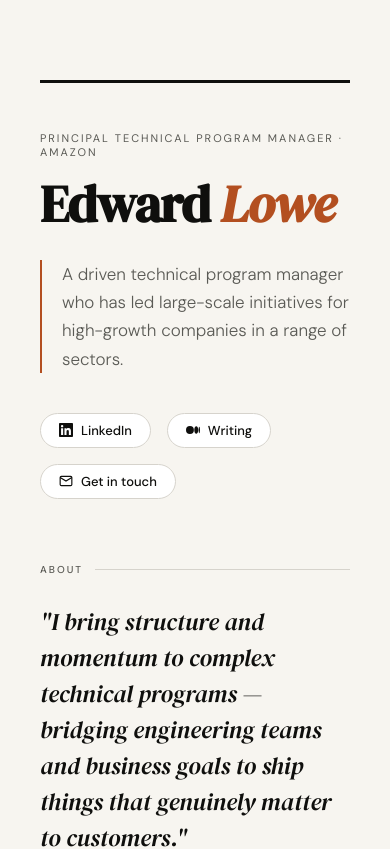
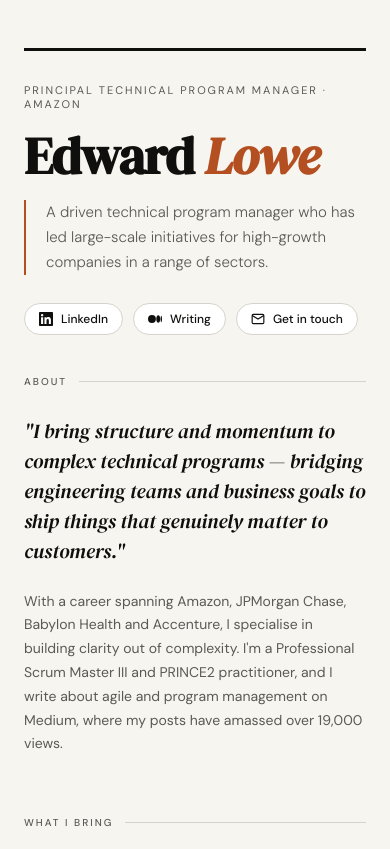
Before and after one commit to edwardlowe13/edwardlowe13.github.io, a plain HTML site: page index.html in a window 390 px wide. Shown: the top 849 px of the page. Drawn offline with Linux system fonts and the light colour scheme.

Commit message:
mobile responsiveness

```diff
--- a/index.html
+++ b/index.html
@@ -371,6 +371,63 @@
     section:nth-of-type(5) { animation: fadeUp 0.6s 0.42s ease both; }
     footer                 { animation: fadeUp 0.6s 0.50s ease both; }
 
+    /* ── MOBILE ── */
+@media (max-width: 600px) {
+
+  .page {
+    padding: 48px 24px 80px;
+  }
+
+  header {
+    margin-bottom: 40px;
+    padding-top: 32px;
+  }
+
+  h1 {
+    font-size: 52px;
+    margin-bottom: 20px;
+  }
+
+  .tagline {
+    font-size: 15px;
+    margin-bottom: 28px;
+  }
+
+  .about-text {
+    font-size: 20px;
+  }
+
+  .about-body {
+    font-size: 14px;
+  }
+
+  .skills-grid {
+    grid-template-columns: 1fr 1fr;
+  }
+
+  .employer-name {
+    font-size: 14px;
+  }
+
+  .role-title {
+    font-size: 13px;
+  }
+
+  .writing-title {
+    font-size: 13px;
+  }
+
+  .links {
+    gap: 10px;
+  }
+
+  .link-pill {
+    font-size: 12px;
+    padding: 7px 14px;
+  }
+
+}
+
   </style>
 </head>
 <body>
```
